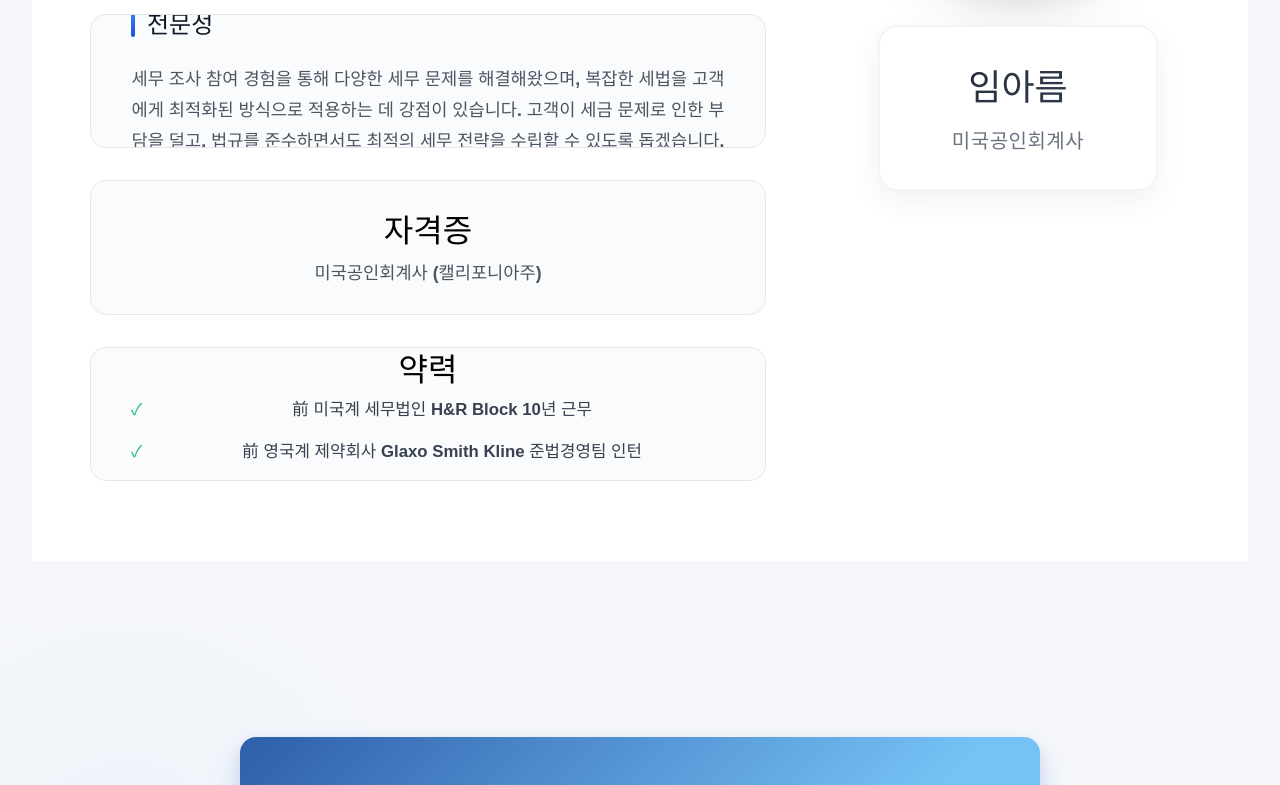
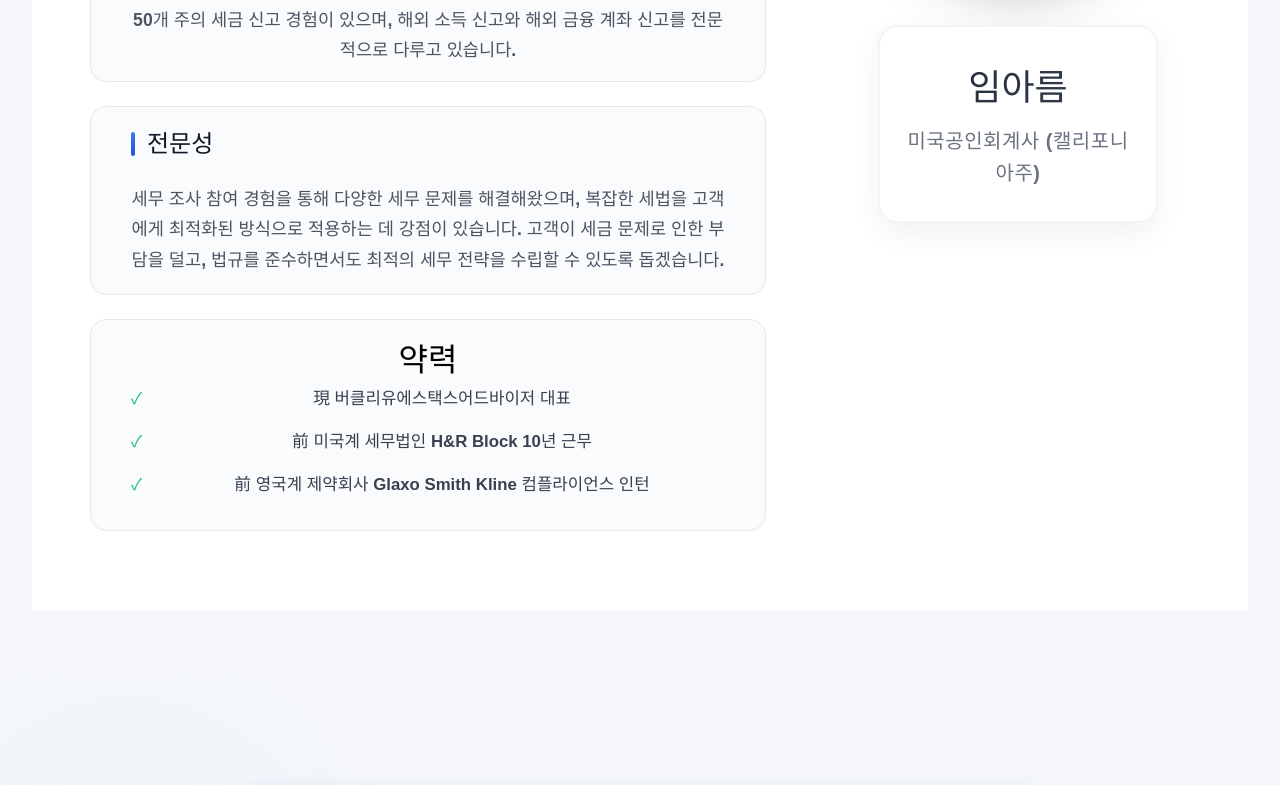
Before and after one commit to youtaxpro/youtaxpro, a Vue app: page /#/ in a window 1280 px wide. Shown: the part 3400-4185 px from the top of the page. Built offline with nearby package versions, Linux system fonts and the light colour scheme.

Commit message:
index edited

```diff
--- a/src/components/home/HomeProfile.vue
+++ b/src/components/home/HomeProfile.vue
@@ -21,18 +21,13 @@
             <p>{{ $t('profile.sections.expertise.content') }}</p>
           </div>
 
-          <!-- 자격증 -->
-          <div class="credentials">
-            <h4>{{ $t('profile.sections.certification.title') }}</h4>
-            <p>{{ $t('profile.sections.certification.content') }}</p>
-          </div>
-
           <!-- 약력 -->
           <div class="career">
             <h4>{{ $t('profile.sections.career.title') }}</h4>
             <div class="career-list">
               <p>{{ $t('profile.sections.career.list[0]') }}</p>
               <p>{{ $t('profile.sections.career.list[1]') }}</p>
+              <p>{{ $t('profile.sections.career.list[2]') }}</p>
             </div>
           </div>
         </div>
@@ -80,15 +75,14 @@ export default {
 }
 
 .profile-content {
-    display: grid !important;
-  grid-template-columns: 1fr !important;
-  grid-template-rows: repeat(5, 1fr) !important;  /* ✅ 5개 섹션 균등 높이 */
-  gap: 2rem !important;
-  height: 800px !important;  /* ✅ 전체 높이 고정 */
-  min-height: 800px !important;
+    display: flex !important;
+  flex-direction: column !important;
+  gap: 1.5rem !important;
+  height: 850px !important;  /* ✅ 높이 증가 */
+  min-height: 850px !important;
 }
 
-.description, .credentials, .career {
+.description, .career {
   display: flex !important;
   flex-direction: column !important;
   justify-content: center !important;  /* ✅ 세로 가운데 정렬 */
@@ -103,12 +97,6 @@ export default {
 .description:nth-child(2),
 .description:nth-child(3) {
   grid-row: span 1 !important;  /* 각 섹션 1행씩 */
-}
-
-.description:hover, .credentials:hover, .career:hover {
-  border-color: #3b82f6;
-  box-shadow: 0 10px 30px rgba(59, 130, 246, 0.1);
-  transform: translateY(-2px);
 }
 
 .description h4 {
@@ -137,7 +125,7 @@ export default {
   background: linear-gradient(135deg, #10b981, #059669);
 }
 
-.description p, .credentials p {
+.description p {
   color: #4b5563;
   line-height: 1.75;
   font-size: 1.1rem;
@@ -233,7 +221,7 @@ export default {
     padding: 3rem 1rem;
   }
 
-  .description, .credentials, .career {
+  .description, .career {
     padding: 2rem 1.5rem;
   }
 
--- a/src/components/home/HomeServices.vue
+++ b/src/components/home/HomeServices.vue
@@ -7,8 +7,7 @@
           <h3>{{ $t('services.title') }}</h3>
           <div class="line"></div>
         </div>
-        <p class="services-description">{{ $t('services.description') }}</p>
-      </div>
+        </div>
 
       <div class="service-cards">
                 <div v-for="i in 8" :key="i"
--- a/src/i18n/index.js
+++ b/src/i18n/index.js
@@ -29,7 +29,7 @@ const messages = {
     },
     profile: {
       name: 'Ahreum Im',
-      title: 'U.S. Certified Public Accountant',
+      title: 'CPA, California',
       sections: {
         intro: {
           title: 'Education and Background',
@@ -43,15 +43,11 @@ const messages = {
           title: 'Expertise',
           content: 'Through my experience participating in tax audits, I have resolved various tax issues and excel at applying complex tax laws in ways optimized for clients. I am committed to helping clients reduce their tax-related burden while ensuring compliance and establishing optimal tax strategies.'
         },
-        certification: {
-          title: 'Admission',
-          content: 'CPA, California'
-        },
         career: {
           title: 'Professional Experience',
-          list: [ 'Former employee at H&R Block (American tax firm), 10 years of service',
-            'Former intern at GlaxoSmithKline (British pharmaceutical company), Compliance Team'
-
+          list: [ 'CEO, Berkeley U.S. Tax Advisors (Current)',
+                  'Tax Preparer at H&R Block (10+ years experience)',
+                  'Compliance Intern at GlaxoSmithKline (British pharmaceutical company)'
           ]
         }
       }
@@ -59,7 +55,6 @@ const messages = {
 
     services: {
         title: 'Our Services',
-        description: 'Maximizing your benefits with accurate and secure tax services, ensuring complete compliance.',
         service1: {
           items: ['Federal/State Tax Return Preparation']
         },
@@ -311,7 +306,7 @@ Given the complexities of U.S. tax law, especially for those with international
 
   profile: {
     name: '임아름',
-    title: '미국공인회계사',
+    title: '미국공인회계사 (캘리포니아주)',
     sections: {
       intro: {
         title: '소개',
@@ -325,15 +320,12 @@ Given the complexities of U.S. tax law, especially for those with international
         title: '전문성',
         content: '세무 조사 참여 경험을 통해 다양한 세무 문제를 해결해왔으며, 복잡한 세법을 고객에게 최적화된 방식으로 적용하는 데 강점이 있습니다. 고객이 세금 문제로 인한 부담을 덜고, 법규를 준수하면서도 최적의 세무 전략을 수립할 수 있도록 돕겠습니다.'
       },
-      certification: {
-        title: '자격증',
-        content: '미국공인회계사 (캘리포니아주)'
-      },
       career: {
         title: '약력',
         list: [
+          '現 버클리유에스택스어드바이저 대표',
           '前 미국계 세무법인 H&R Block 10년 근무',
-          '前 영국계 제약회사 Glaxo Smith Kline 준법경영팀 인턴'
+          '前 영국계 제약회사 Glaxo Smith Kline 컴플라이언스 인턴'
         ]
       }
     }
@@ -342,7 +334,6 @@ Given the complexities of U.S. tax law, especially for those with international
 
     services: {
         title: 'Our Services',
-        description: '정확하고 안전한 세무 서비스로 고객의 이익을 최대화하며, 언제나 규정 준수를 약속드립니다.',
         service1: {
           items: ['연방/주 세금 신고']
         },
```
